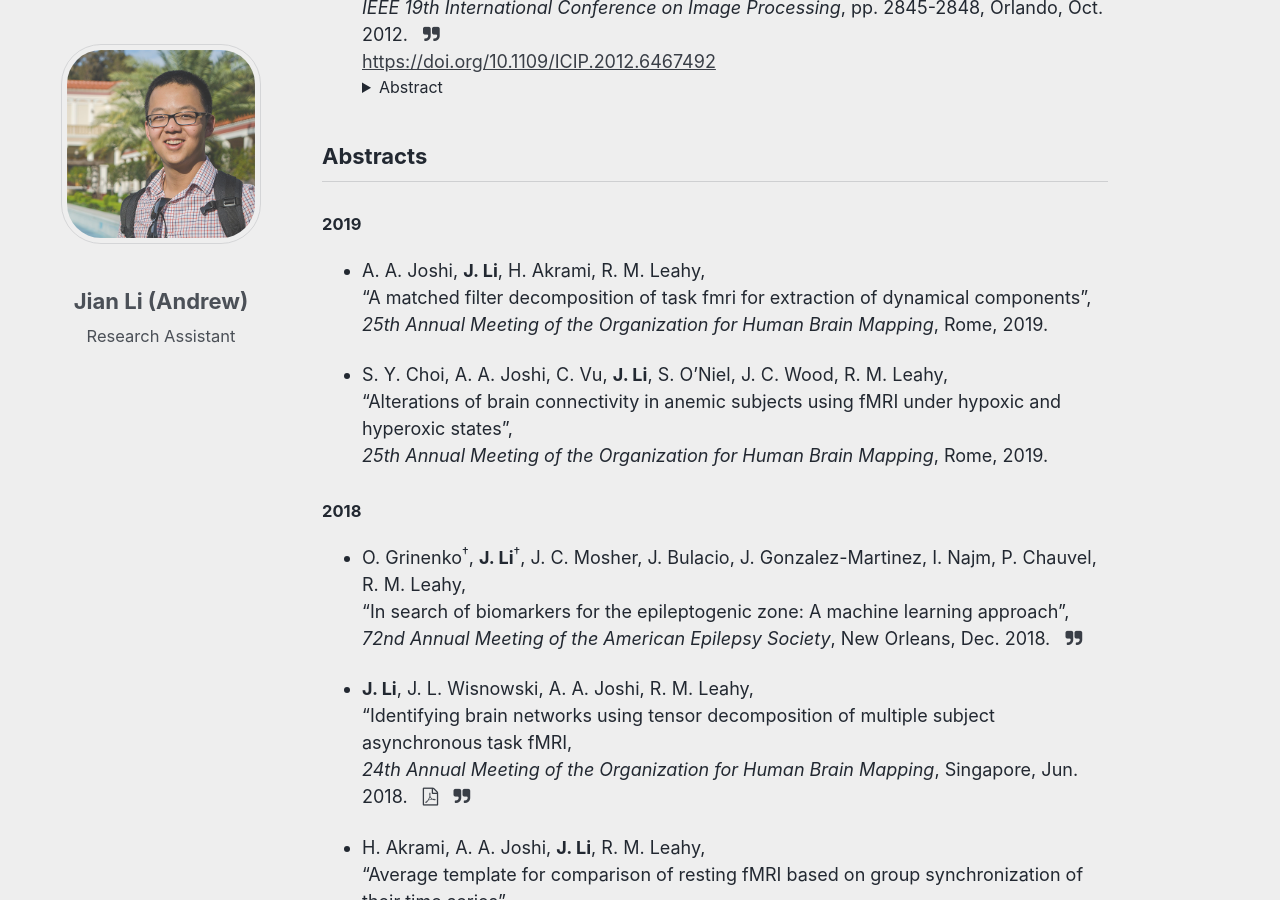
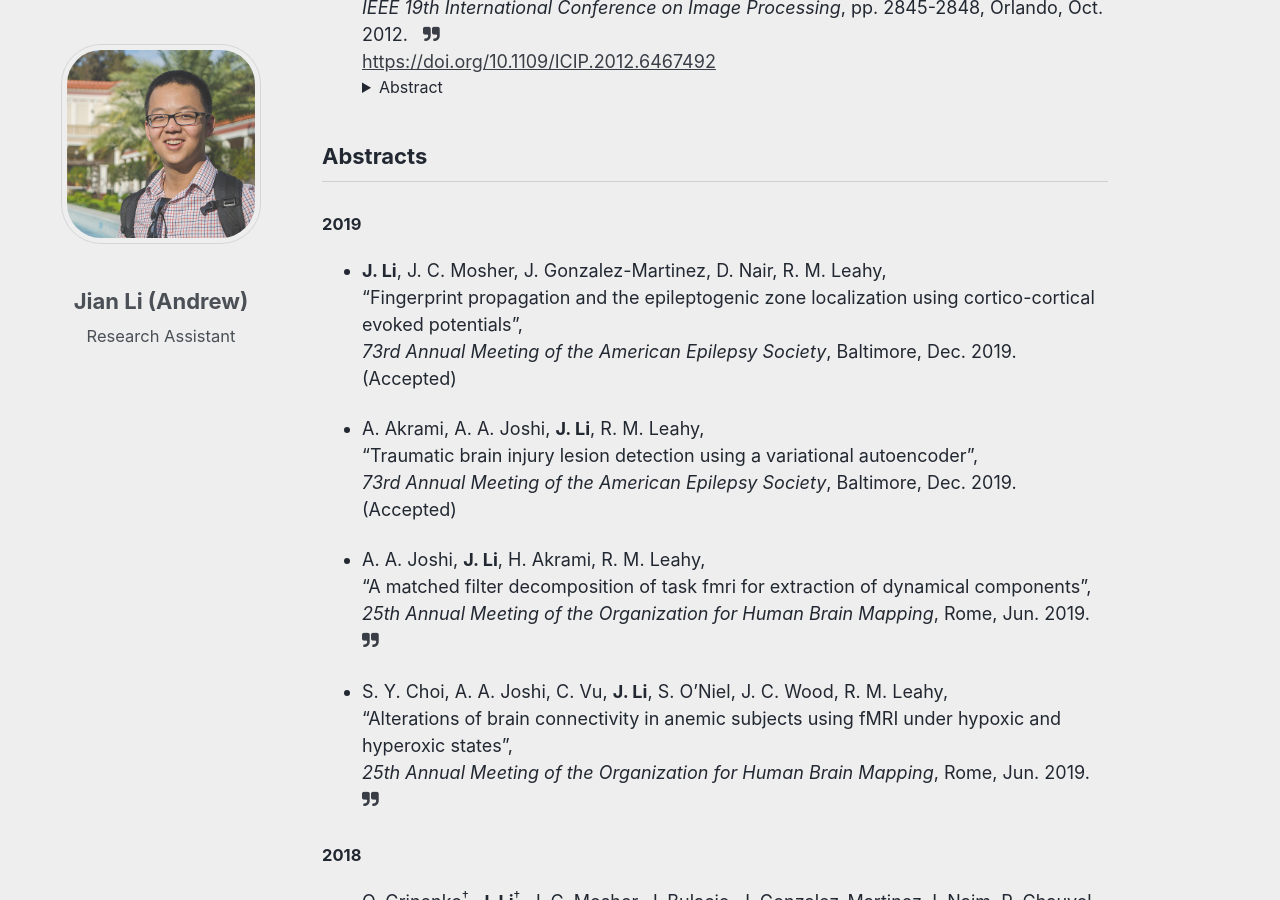
Before and after one commit to silencer1127/silencer1127.github.io, a Jekyll site: the page built from _pages/publication.md, in a window 1280 px wide and 900 px high, scrolled down 3219 px. Built offline with Jekyll 4.4.1, drawn with Linux system fonts in a browser that asks for light colours; some web fonts are replaced; comment, search, counter and statistics services are not loaded; some of the changed text lies outside the part shown.

Commit message:
updated publication list

```diff
--- a/_pages/publication.md
+++ b/_pages/publication.md
@@ -25,7 +25,7 @@ date: 2019-07-18
 
 * S. Y. Choi, S. H. O'Neil, A. A. Joshi, **J. Li**, A. M. Bush, T. D. Coates, R. M. Leahy, J. C. Wood,
 "Anemia predicts lower white matter volume and cognitive performance in sickle and non-sickle cell anemia syndrome",
-*American Journal of Hematology*, 2019. (In press)
+*American Journal of Hematology*, vol. 94, no. 10, pp. 1055-1065, 2019. &nbsp; [<i class="fa fa-quote-right"></i>](/files/bib/2019_ajh_anemia_choi.bib)
 [https://doi.org/10.1002/ajh.25570](https://doi.org/10.1002/ajh.25570){:target="2019_ajh_anemia_choi"}
 	<details>
 		<summary style="font-size:16px">Abstract</summary>
@@ -36,7 +36,7 @@ date: 2019-07-18
 
 * **J. Li**, S. E. Luczak, I. G. Rosen,
 "Comparing a distributed parameter model-based system identification technique with more conventional methods for inverse problems",
-*Journal of Inverse and Ill-posed Problems*, 2019. (In press) &nbsp; [<i class="fa fa-quote-right"></i>](/files/bib/2019_jiip_alcohol.bib)
+*Journal of Inverse and Ill-posed Problems*, 2019. &nbsp; [<i class="fa fa-quote-right"></i>](/files/bib/2019_jiip_alcohol.bib)
 [https://doi.org/10.1515/jiip-2018-0006](https://doi.org/10.1515/jiip-2018-0006){:target="2019_jiip_alcohol"}
 	<details>
 		<summary style="font-size:16px">Abstract</summary>
@@ -206,13 +206,21 @@ date: 2019-07-18
 
 ### 2019
 
+* **J. Li**, J. C. Mosher, J. Gonzalez-Martinez, D. Nair, R. M. Leahy,
+"Fingerprint propagation and the epileptogenic zone localization using cortico-cortical evoked potentials",
+*73rd Annual Meeting of the American Epilepsy Society*, Baltimore, Dec. 2019. (Accepted)
+
+* A. Akrami, A. A. Joshi, **J. Li**, R. M. Leahy,
+"Traumatic brain injury lesion detection using a variational autoencoder",
+*73rd Annual Meeting of the American Epilepsy Society*, Baltimore, Dec. 2019. (Accepted)
+
 * A. A. Joshi, **J. Li**, H. Akrami, R. M. Leahy,
 "A matched filter decomposition of task fmri for extraction of dynamical components",
-*25th Annual Meeting of the Organization for Human Brain Mapping*, Rome, 2019.
+*25th Annual Meeting of the Organization for Human Brain Mapping*, Rome, Jun. 2019. &nbsp; [<i class="fa fa-quote-right"></i>](/files/bib/2019_ohbm_match_filter_joshi.bib)
 
 * S. Y. Choi, A. A. Joshi, C. Vu, **J. Li**, S. O'Niel, J. C. Wood, R. M. Leahy,
 "Alterations of brain connectivity in anemic subjects using fMRI under hypoxic and hyperoxic states",
-*25th Annual Meeting of the Organization for Human Brain Mapping*, Rome, 2019.
+*25th Annual Meeting of the Organization for Human Brain Mapping*, Rome, Jun. 2019. &nbsp; [<i class="fa fa-quote-right"></i>](/files/bib/2019_ohbm_anemia_choi.bib)
 
 ### 2018
 
```
Also changed, not shown: other parts of _pages/publication.md (+1 -1 lines), files/bib/2019_ajh_anemia_choi.bib (added, +9 -0 lines), files/bib/2019_ohbm_anemia_choi.bib (added, +7 -0 lines), files/bib/2019_ohbm_match_filter_joshi.bib (added, +7 -0 lines).
